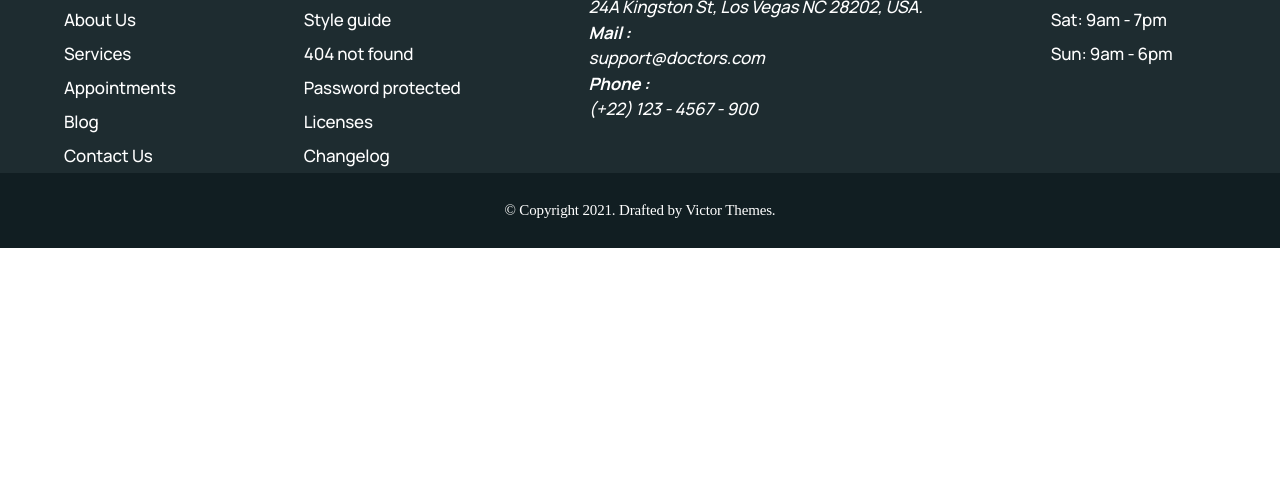
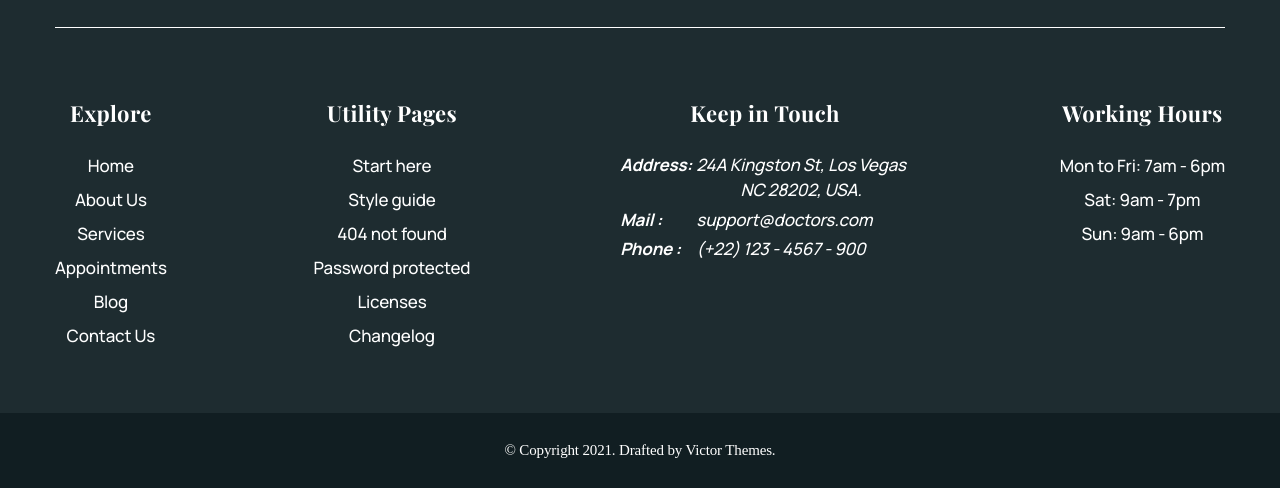
Before and after one commit to Irina-Suprun/beauty, a plain HTML site: page index.html in a window 1280 px wide. Shown: the part 1673-2161 px from the top of the page. Before the commit the page ends 1921 px from the top, so only its background shows below. Drawn offline with nearby package versions, Linux system fonts and the light colour scheme.

Commit message:
footer is ready

```diff
--- a/SASS/base/_common.scss
+++ b/SASS/base/_common.scss
@@ -1,15 +1,21 @@
-// body {
-//     color: var(--primary-text-color);
-//     background-color: var(--primary-white-color);
-//     font-family: "Roboto", sans-serif;
-//     font-size: 14px;
-//     letter-spacing: 0.03em;
-// }
+body {
+font-family: 'Manrope';
+    font-weight: 400;
+    font-size: 18px;
+    line-height: 1.65;
+    letter-spacing: 0.02em;
+    color: $primaryTextColor;
+    background-color: $whiteColor;
+}
+.section {
+    padding-top: 60px;
+    padding-bottom: 60px;
 
-// .section {
-//     padding-top: 94px;
-//     padding-bottom: 94px;
-// }
+    @include desktop {
+        padding-top: 150px;
+        padding-bottom: 150px;
+    }
+}
 
 .list {
     list-style: none;
@@ -21,12 +27,16 @@
     text-decoration: none;
 }
 
-// .title {
-//     margin-top: 0;
-//     margin-bottom: 50px;
-//     color: var(--title-text-color);
-//     font-size: 36px;
-//     line-height: 1.17;
-//     text-align: center;
-//     letter-spacing: 0.03em;
-// }
+.title {
+    margin-top: 0;
+    margin-bottom: 30px;
+    color: $titleColor;
+    font-size: 45px;
+    line-height: 1.3;
+    letter-spacing: -0.01em;
+    text-align: center;
+
+    @include desktop {
+        font-size: 36px;
+    }
+}
--- /dev/null
+++ b/SASS/components/_container.scss
@@ -0,0 +1,17 @@
+.container {
+    width: 100%;
+    margin: 0 auto;
+    padding: 0 15px;
+
+    @include mobile {
+        width: 480px;
+    }
+
+    @include tablet {
+        width: 768px;
+    }
+
+    @include desktop {
+        width: 1200px;
+    }
+}
--- a/SASS/components/_footer.scss
+++ b/SASS/components/_footer.scss
@@ -1,12 +1,22 @@
-.footer__main {
+.footer {
+    padding-top: 20px;
     background-color: $footerBgColor;
+        @include tablet {
+                padding-top: 60px;
+            }
+
+            @include desktop {
+                padding-top: 60px;
+            }
 }
-.footer__container {
-    // margin-left: 360px;
-    //     margin-right: 360px;
-    display: flex;
-    justify-content:space-around;
+.social-box {
+    padding-bottom: 20px;
     border-bottom: 1px solid $whiteColor;
+        @include tablet {
+            padding-bottom: 50px;
+        display: flex;
+        justify-content: space-between;
+        }
 }
 .footer__logo {
     display: flex;
@@ -15,17 +25,19 @@
         font-weight: 700;
         font-size: 40px;
         line-height: 1.25;
+        letter-spacing: 0.02em;
     color: $whiteColor;
 }
-.footer__logo__icon {
+.footer__logo-icon {
     margin-right: 17px;
 }
 .footer__social {
     display: flex;
     gap: 10px;
     align-items: center;
+    justify-content: center;
 }
-.footer__social__link {
+.footer__social-link {
 width: 53px;
     height: 53px;
     border: 2px solid $borderColor;
@@ -34,17 +46,32 @@ width: 53px;
         justify-content: center;
 }
 .footer-navigate {
-    display: flex;
-    justify-content: space-around;
+    padding-top: 15px;
+    padding-bottom: 15px;
+    text-align: center;
+        @include tablet {
+            display: flex;
+            justify-content: space-between;
+        }
+        @include desktop {
+            padding-top: 50px;
+                padding-bottom: 60px;
+        }
 }
 
 .footer-navigate__title {
-    margin-bottom: 20px;
+    margin-top: 20px;
     font-family: 'Playfair Display';
         font-weight: 700;
         font-size: 22px;
         line-height: 1.4;
         color: $whiteColor;
+            @include tablet {}
+                font-size: 18px;
+            @include desktop {
+                margin-bottom: 20px;
+                        font-size: 22px;
+            }
 }
 
 // .footer-navigate__list {}
@@ -52,34 +79,58 @@ width: 53px;
     font-family: 'Manrope';
         font-weight: 500;
         font-size: 17px;
-        line-height: 2;
+        line-height: 1;
         letter-spacing: -0.01em;
         color: $whiteColor;
+            @include tablet {
+                font-size: 14px;
+            }
+            @include desktop {
+                font-size: 17px;
+            line-height: 2;
+            }
 }
-// .section-explore {}
-.section-explore__item {
-
+// .box-explore {}
+// .section-explore__item {}
+// .box-utility {}
+// .address-box {}
+.address {
+    margin-left: auto;
+    margin-right: auto;
 }
-// .section-utility {}
-// .address-box {}
-// .address__list {}
-// .address__item {}
 .address__text {
+display: flex;
+align-items: start;
     font-family: 'Manrope';
         font-weight: 700;
         font-size: 17px;
         line-height: 1.5;
         letter-spacing: -0.01em;
         color: $whiteColor;
+        @include tablet {
+                font-size: 14px;
+            }
+      @include desktop {
+     font-size: 17px;
+    }
 }
 .address__link {
+    display: flex;
+        align-items: start;
     font-family: 'Manrope';
     font-weight: 500;
     font-size: 17px;
     line-height: 1.5;
     letter-spacing: -0.01em;
 color: $whiteColor;
+@include tablet {
+        font-size: 14px;
+    }
+        @include desktop {
+            font-size: 17px;
+        }
 }
+
 // .schedule {}
 .schedule__item {
     font-family: 'Manrope';
@@ -88,6 +139,12 @@ color: $whiteColor;
         line-height: 2;
         letter-spacing: -0.01em;
         color: $whiteColor;
+        @include tablet {
+                font-size: 14px;
+            }
+        @include desktop {
+        font-size: 17px;
+        }
 }
 .copyright {
     display: flex;
--- a/SASS/main.scss
+++ b/SASS/main.scss
@@ -5,4 +5,5 @@
 @import "./components/header";
 @import "./components/heroError";
 @import "./components/footer";
+@import "./components/container";
 // @import "./layouts/";
--- a/SASS/utils/_variables.scss
+++ b/SASS/utils/_variables.scss
@@ -8,3 +8,5 @@ $heroBgColor:rgba(30, 44, 48, 1);
 $footerBgColor: #1E2C30;
 $borderColor: #5C8692;
 $copyrightColor: #111E22;
+
+$titleColor: #141414;
--- a/index.html
+++ b/index.html
@@ -23,7 +23,7 @@
     <header class="header">
 <div class="header__container">
     <div class="left-side">
-    <strong><a href="" class="logo link">
+    <strong><a href="./home.html" class="logo link">
         <svg class="logo__icon" width="33" height="33">
   <use href="./images/icons.svg#icon-Logo"></use>
 </svg> Beautyness </a></strong>
@@ -38,7 +38,7 @@ Call Us - (+22) 123-456-7890
     <nav class="main-nav">
         <ul class="site-nav list">
             <li>
-                <a href="" class="site-nav__link link">Home</a>
+                <a href="./home.html" class="site-nav__link link">Home</a>
             </li>
             <li>
                 <a href="" class="site-nav__link link">Pages</a>
@@ -103,42 +103,43 @@ Page Not Found
 <img src="./images/404.png" alt="404"  class="error__item">
 <h2 class="error__title">Page not Found!!!</h2>
 <p class="error__text">The page you are looking for doesn't exist. Please try searching for some other page, or return to the website's homepage to find what you're looking for.</p>
-<a href="" class="home link">BACK TO HOME</a>
+<a href="./home.html" class="home link">BACK TO HOME</a>
 </div>
 </div>
 </section>
     </main>
+   <!-- FOOTER -->
     <footer class="footer">
-        <div class="footer__main">
-        <div class="footer__container" >
+        <div class="container">
+        <div class="social-box" >
            <a href="" class="footer__logo link">
-        <svg class="footer__logo__icon" width="65" height="65">
+        <svg class="footer__logo-icon" width="65" height="65">
   <use href="./images/icons.svg#icon-Logo_footer"></use>
 </svg> Beautyness </a>
             <ul class="footer__social list">
         <li>
-            <a href="" class="footer__social__link link">
+            <a href="" class="footer__social-link link">
                 <svg class="social__icon" width="12" height="22">
   <use href="./images/icons.svg#icon-face_f"></use>
 </svg>
             </a>
         </li>
          <li>
-            <a href="" class="footer__social__link link">
+            <a href="" class="footer__social-link link">
                 <svg class="social__icon" width="18" height="22">
   <use href="./images/icons.svg#icon-twit_f"></use>
 </svg>
             </a>
         </li>
          <li>
-            <a href="" class="footer__social__link link">
+            <a href="" class="footer__social-link link">
                 <svg class="social__icon" width="16" height="22">
   <use href="./images/icons.svg#icon-in_f"></use>
 </svg>
             </a>
         </li>
         <li>
-            <a href="" class="footer__social__link link">
+            <a href="" class="footer__social-link link">
                 <svg class="social__icon" width="17" height="23">
   <use href="./images/icons.svg#icon-instagram_f"></use>
 </svg>
@@ -146,8 +147,9 @@ Page Not Found
         </li>
     </ul>
         </div>
+
         <div class="footer-navigate">
-<div class="section-explore">
+<div class="box-explore">
     <h3 class="footer-navigate__title">Explore</h3>
     <ul class="footer-navigate__list list">
         <li class="section-explore__item">
@@ -172,7 +174,7 @@ Page Not Found
     </ul>
 </div>
 
-<div class="section-utility">
+<div class="box-utility">
     <h3 class="footer-navigate__title">Utility Pages</h3>
     <ul class="footer-navigate__list list">
         <li>
@@ -203,19 +205,26 @@ Page Not Found
 <div class="address-box">
     <h3 class="footer-navigate__title">Keep in Touch</h3>
     <address>
-        <ul class="address__list list">
-            <li class="address__item"> <p class="address__text">Address :</p>
-<a href="https://www.google.com/maps/search/24A+Kingston+St,+Los+Vegas+NC+28202,+USA./@34.7063281,-105.9799531,5z/data=!3m1!4b1?entry=ttu" class="address__link link">24A Kingston St, Los Vegas NC 28202, USA.</a>
-            </li>
-            <li class="address__item">
-                <p class="address__text">Mail :</p>
-<a href="mailto:info@example.com" class="address__link link">support@doctors.com</a>
-            </li>
-            <li class="address__item">
-                <p class="address__text">Phone :</p>
-<a href="tel:+221234567900" class="address__link link">(+22) 123 - 4567 - 900</a>
-            </li>
-        </ul>
+        <table class="address">
+  <tr>
+    <td rowspan="2" class="address__text">Address: </td>
+    <td rowspan="2"><a href="https://www.google.com/maps/search/24A+Kingston+St,+Los+Vegas+NC+28202,+USA./@34.7063281,-105.9799531,5z/data=!3m1!4b1?entry=ttu"
+class="address__link link">24A Kingston St, Los Vegas<br> NC 28202, USA.</a></td>
+  </tr>
+  <tr>
+    <td class="address__text"></td>
+    <td></td>
+  </tr>
+  <tr>
+    <td class="address__text">Mail :</td>
+    <td><a href="mailto:info@example.com" class="address__link link">support@doctors.com</a></td>
+  </tr>
+  <tr>
+    <td class="address__text">Phone :</td>
+    <td><a href="tel:+221234567900" class="address__link link">(+22) 123 - 4567 - 900</a></td>
+  </tr>
+</table>
+
     </address>
 </div>
 <div class="schedule">
```
Also changed, not shown: home.html (+235 -0 lines), css/main.css, css/main.min.css, 2 other files.
